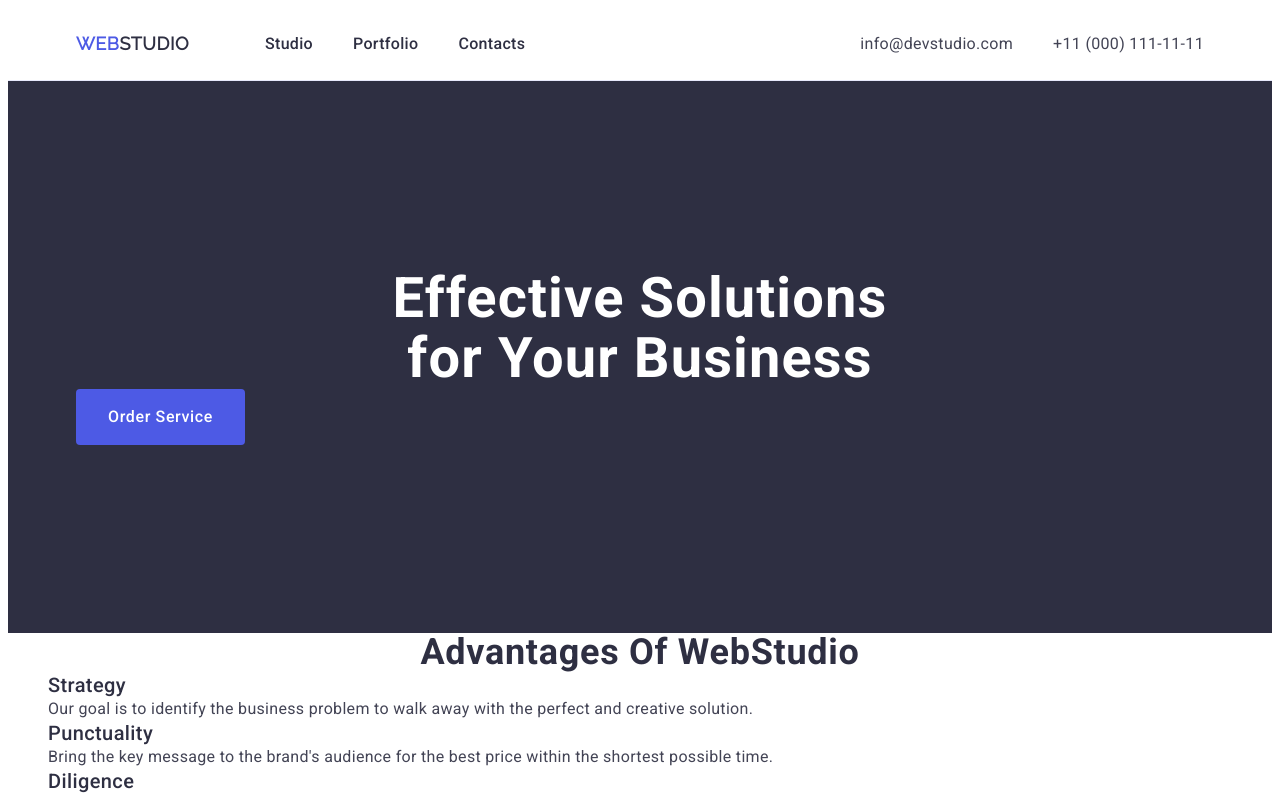
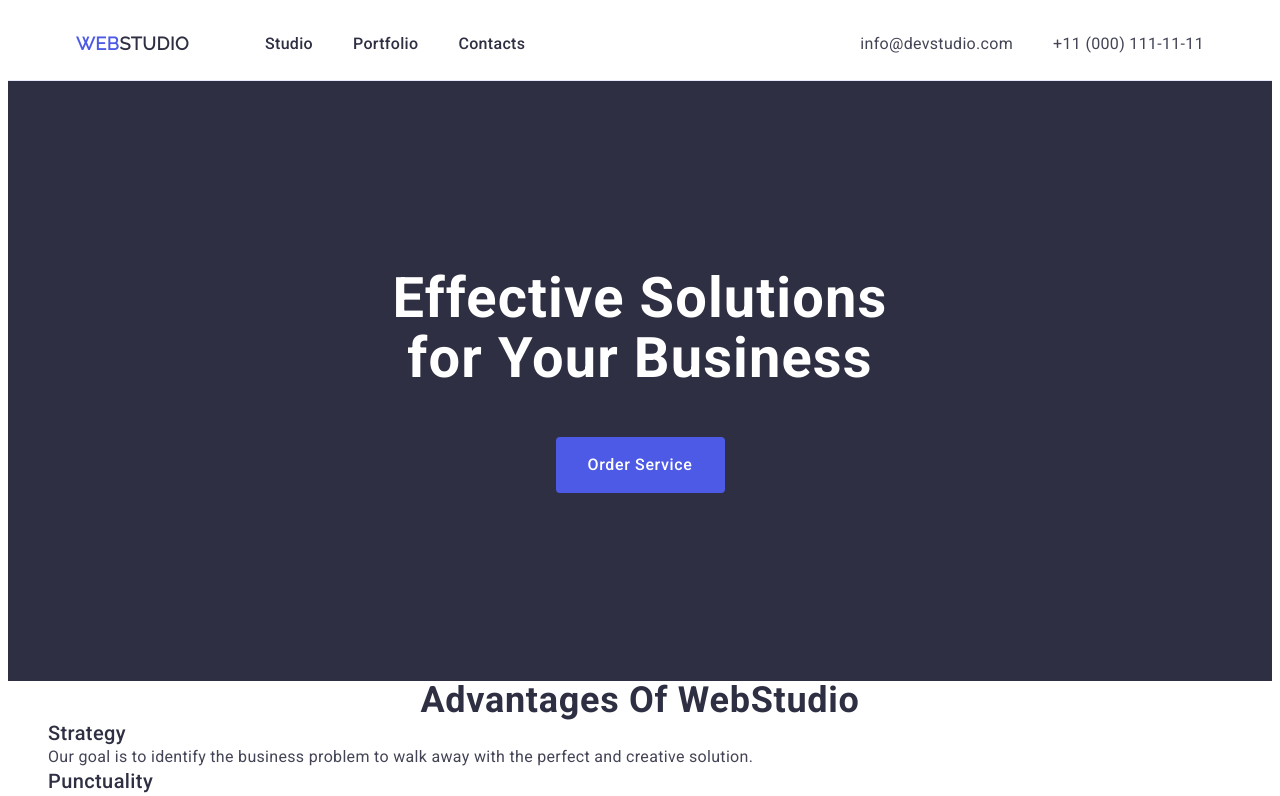
Before and after one commit to olhafilipenko160695/goit-markup-hw-03, a plain HTML site: page index.html in a window 1280 px wide. Shown: the top 796 px of the page. Drawn offline with Linux system fonts and the light colour scheme.

Commit message:
Update styles.css

```diff
--- a/css/styles.css
+++ b/css/styles.css
@@ -130,6 +130,7 @@ padding: 24px 0;
     max-width: 496px;
     margin-right: auto;
   margin-left: auto;
+  padding-bottom: 48px;
 }
 .header-two{
 color: var(--head-color);
@@ -173,6 +174,8 @@ min-width: 169px;
 height: 56px;
 border: none;
 border-radius: 4px;
+margin-right: auto;
+margin-left: auto;
 }
 
 .butt-one:hover, .button-one:active{
```
